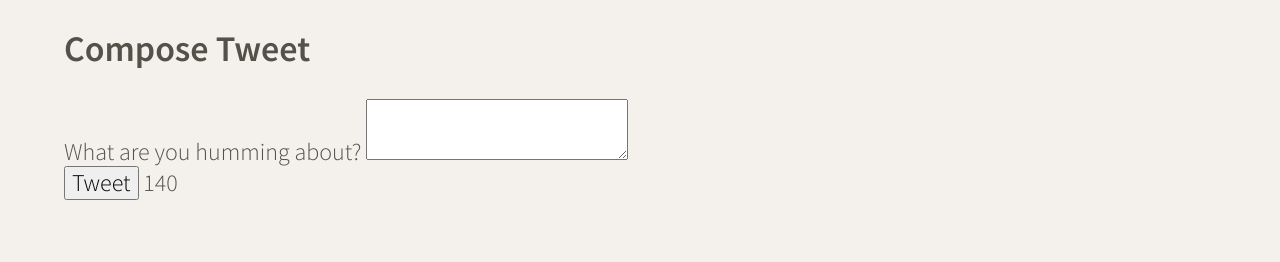
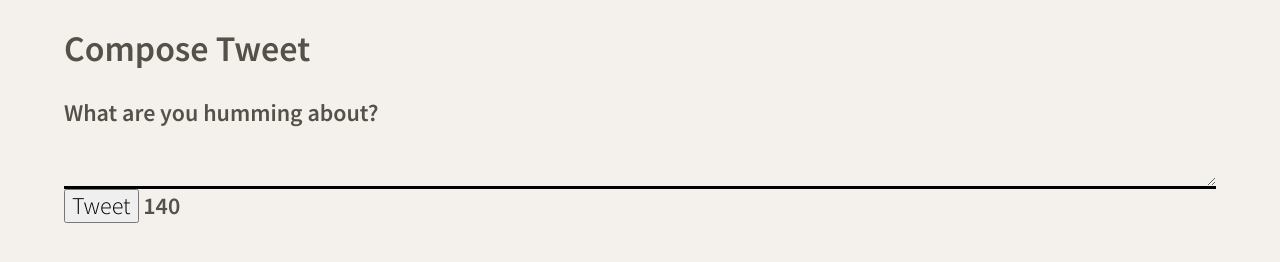
Before and after one commit to cilantrodreams/tweeter, a website: page public/index.html in a window 1280 px wide. Shown: the part 522-784 px from the top of the page. Drawn offline with nearby package versions, Linux system fonts and the light colour scheme.

Commit message:
Added styling for new-tweet classto match requirements

```diff
--- a/public/styles/layout.css
+++ b/public/styles/layout.css
@@ -33,3 +33,21 @@ body {
   flex-flow: column;
   margin: 0 5%;
 }
+
+.new-tweet {
+  display: flex;
+  flex-direction: column;
+  font-weight: 600;
+}
+
+.new-tweet > form {
+  display: flex;
+  flex-direction: column;
+}
+
+.new-tweet > form > textarea {
+    background: transparent;
+    border-width: initial;
+    border-style: none none solid;
+    border-color: initial;
+}
```
